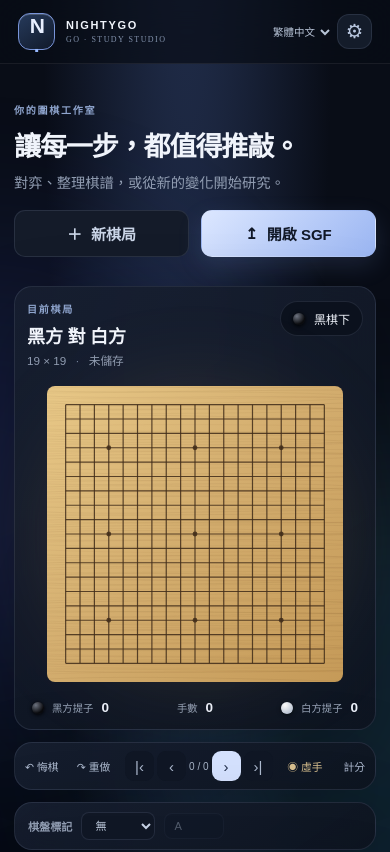
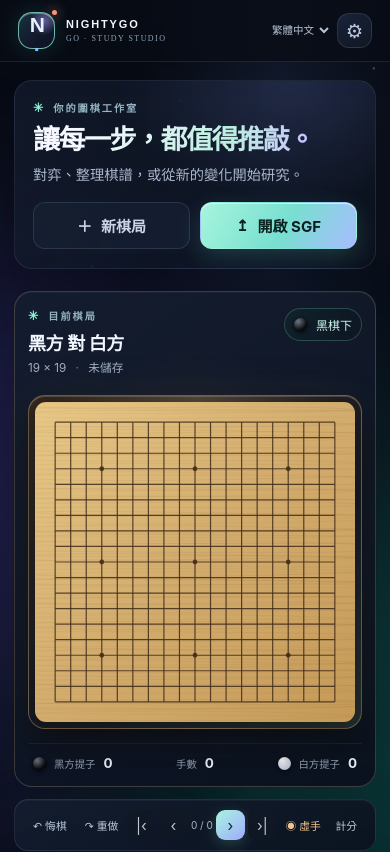
Before and after one commit to ccs96307/NightyGo, a website: page web/index.html in a window 390 px wide. Shown: the top 852 px of the page. Drawn offline with Linux system fonts and the light colour scheme.

Commit message:
feat(ui): refresh observatory visual identity

```diff
--- a/web/index.html
+++ b/web/index.html
@@ -9,6 +9,7 @@
     <link rel="icon" href="icon.svg" type="image/svg+xml" />
     <link rel="manifest" href="manifest.webmanifest" />
     <link rel="stylesheet" href="styles.css" />
+    <link rel="stylesheet" href="theme.css?v=8" />
   </head>
   <body>
     <div class="ambient ambient-one"></div><div class="ambient ambient-two"></div>
--- /dev/null
+++ b/web/theme.css
@@ -0,0 +1,262 @@
+/* NightyGo's observatory theme: vivid light on a calm, dark study desk. */
+:root {
+  --bg: #080c15;
+  --surface: rgba(16, 23, 38, .88);
+  --surface-2: #151e31;
+  --line: rgba(178, 200, 239, .14);
+  --text: #f2f6ff;
+  --muted: #9ba9c0;
+  --accent: #8af0d3;
+  --accent-strong: #62d9bd;
+  --gold: #e6b876;
+  --violet: #aa92ff;
+  --coral: #ff917b;
+  --shadow: 0 28px 80px rgba(0, 0, 0, .38);
+}
+
+html { scroll-behavior: smooth; }
+body {
+  isolation: isolate;
+  background:
+    radial-gradient(ellipse at 72% 2%, rgba(62, 87, 146, .2), transparent 35%),
+    radial-gradient(ellipse at 9% 46%, rgba(87, 58, 150, .16), transparent 34%),
+    radial-gradient(ellipse at 94% 72%, rgba(34, 132, 135, .15), transparent 30%),
+    var(--bg);
+  font-family: Inter, "Noto Sans TC", "PingFang TC", "Microsoft JhengHei", sans-serif;
+}
+body::before {
+  content: "";
+  position: fixed;
+  inset: 0;
+  z-index: -1;
+  pointer-events: none;
+  opacity: .25;
+  background-image:
+    radial-gradient(1px 1px at 8% 13%, #d8e8ff 65%, transparent),
+    radial-gradient(1.5px 1.5px at 22% 74%, #a9c7ff 65%, transparent),
+    radial-gradient(1px 1px at 43% 28%, #fff 65%, transparent),
+    radial-gradient(1px 1px at 68% 61%, #b6ffe7 65%, transparent),
+    radial-gradient(1.5px 1.5px at 89% 19%, #d8d1ff 65%, transparent),
+    radial-gradient(1px 1px at 95% 87%, #fff 65%, transparent);
+  background-size: 420px 360px;
+  mask-image: linear-gradient(to bottom, #000 0%, #000 58%, transparent 92%);
+}
+.ambient { filter: blur(105px); opacity: .22; animation: aurora-drift 18s ease-in-out infinite alternate; }
+.ambient-one { background: #6e5cff; }
+.ambient-two { background: #14cbb0; animation-delay: -8s; }
+@keyframes aurora-drift { from { transform: translate3d(-12px, -10px, 0) scale(.94); } to { transform: translate3d(24px, 22px, 0) scale(1.08); } }
+
+.topbar {
+  height: 72px;
+  position: sticky;
+  top: 0;
+  z-index: 10;
+  border-bottom: 1px solid rgba(186, 207, 243, .11);
+  background: rgba(8, 12, 21, .78);
+  box-shadow: 0 8px 30px rgba(0, 0, 0, .13);
+}
+.brand { letter-spacing: .17em; }
+.brand-mark {
+  position: relative;
+  border: 1px solid rgba(138, 240, 211, .72);
+  border-radius: 14px;
+  background: radial-gradient(circle at 72% 23%, rgba(170, 146, 255, .52), transparent 38%), linear-gradient(145deg, #1a3140, #101627 72%);
+  box-shadow: 0 0 26px rgba(105, 229, 205, .15), inset 0 1px 0 #fff5;
+}
+.brand-mark::after {
+  content: "";
+  width: 5px; height: 5px;
+  position: absolute; right: -3px; top: -3px;
+  border-radius: 50%; background: var(--coral);
+  box-shadow: 0 0 12px var(--coral);
+}
+.brand small { color: #8fa5b6; }
+.connection { color: #b7c7d4; }
+.connection i { background: var(--accent); box-shadow: 0 0 13px rgba(138, 240, 211, .9); }
+.top-actions select { border: 1px solid transparent; border-radius: 10px; }
+.top-actions select:hover { border-color: var(--line); background: #111a29; }
+.icon-button { border-color: var(--line); background: linear-gradient(145deg, #192338, #101724); transition: .2s ease; }
+.icon-button:hover { color: var(--accent); border-color: rgba(138, 240, 211, .55); transform: rotate(-8deg); }
+
+.app-shell { max-width: 1600px; padding-top: 30px; }
+.hero-row {
+  position: relative;
+  min-height: 148px;
+  padding: 20px 25px 22px;
+  margin: 0 0 22px;
+  overflow: hidden;
+  border: 1px solid rgba(177, 198, 233, .1);
+  border-radius: 22px;
+  background:
+    radial-gradient(ellipse at 78% 0%, rgba(116, 132, 220, .18), transparent 45%),
+    linear-gradient(105deg, rgba(19, 27, 44, .84), rgba(12, 19, 31, .57));
+  box-shadow: 0 22px 60px rgba(0, 0, 0, .18);
+}
+.hero-row::after {
+  content: "";
+  position: absolute;
+  right: 13%; top: -90px;
+  width: 300px; height: 300px;
+  border-radius: 50%;
+  background:
+    radial-gradient(circle, transparent 0 35%, rgba(170, 146, 255, .06) 35.3% 35.7%, transparent 36% 53%, rgba(138, 240, 211, .07) 53.3% 53.7%, transparent 54% 68%, rgba(255, 255, 255, .035) 68.3% 68.7%, transparent 69%),
+    conic-gradient(from 12deg, transparent 0 18%, rgba(138, 240, 211, .12) 19%, transparent 20% 48%, rgba(170, 146, 255, .12) 49%, transparent 50% 78%, rgba(255, 145, 123, .1) 79%, transparent 80%);
+  filter: drop-shadow(0 0 36px rgba(138, 240, 211, .08));
+  pointer-events: none;
+}
+.hero-row > div, .hero-actions { position: relative; z-index: 1; }
+.eyebrow { color: #94b5c3; font-size: .68rem; letter-spacing: .19em; }
+.eyebrow::before { content: "✳"; color: var(--accent); margin-right: 8px; font-size: .82rem; }
+.hero-row h1 {
+  margin-top: 9px;
+  font-size: clamp(2rem, 3.5vw, 3.1rem);
+  letter-spacing: -.055em;
+  line-height: 1.2;
+  background: linear-gradient(105deg, #f6f8ff 18%, #bceee1 70%, #c8bcff);
+  color: transparent;
+  background-clip: text;
+}
+.hero-row p { color: #aab7cc; }
+.hero-actions { gap: 10px; }
+.button { border-radius: 12px; transition: transform .2s ease, box-shadow .2s ease, filter .2s ease; }
+.button-primary {
+  color: #09201e;
+  background: linear-gradient(120deg, #a6f5dd, #78dfd0 54%, #a8bcff);
+  box-shadow: 0 8px 24px rgba(99, 223, 195, .18), inset 0 1px 0 #ffffffa0;
+}
+.button-primary:hover { box-shadow: 0 12px 30px rgba(99, 223, 195, .29); filter: saturate(1.14) brightness(1.06); }
+.button-quiet { border-color: var(--line); background: rgba(23, 32, 50, .78); }
+.button-quiet:hover { border-color: rgba(170, 146, 255, .5); color: #e2d9ff; }
+
+.workspace { gap: 16px; }
+.surface {
+  position: relative;
+  border-color: rgba(177, 198, 233, .13);
+  background: linear-gradient(145deg, rgba(20, 29, 47, .94), rgba(12, 19, 32, .95));
+  box-shadow: 0 22px 60px rgba(0, 0, 0, .22), inset 0 1px 0 rgba(255, 255, 255, .035);
+  backdrop-filter: blur(20px);
+}
+.board-card {
+  padding: 23px 26px 16px;
+  border-color: rgba(214, 181, 128, .24);
+  background:
+    radial-gradient(ellipse at 50% 48%, rgba(222, 178, 111, .07), transparent 52%),
+    linear-gradient(145deg, rgba(20, 29, 47, .97), rgba(12, 19, 32, .98));
+}
+.board-head { margin-bottom: 2px; }
+.game-title h2, .panel-heading h2 { letter-spacing: -.025em; }
+.game-meta { color: #a0afc4; }
+.turn-pill {
+  border-color: rgba(138, 240, 211, .22);
+  background: linear-gradient(120deg, rgba(17, 36, 43, .88), rgba(14, 21, 35, .9));
+  color: #c9f7e9;
+}
+.stone-chip { width: 13px; height: 13px; }
+.board-wrap {
+  width: 100%;
+  max-width: min(100%, min(72vh, 760px));
+  margin: 18px auto 12px;
+  padding: clamp(8px, 1.4vw, 16px);
+  border: 1px solid rgba(245, 206, 147, .35);
+  border-radius: 22px;
+  background:
+    radial-gradient(ellipse at 50% 0%, rgba(255, 226, 174, .18), transparent 60%),
+    linear-gradient(145deg, #33271d, #171a21 58%, #23302d);
+  box-shadow: 0 18px 38px rgba(0, 0, 0, .4), inset 0 1px 0 rgba(255, 243, 218, .18), 0 0 48px rgba(220, 174, 107, .08);
+}
+.board-wrap canvas { border-radius: 11px; box-shadow: 0 8px 22px rgba(0, 0, 0, .28); }
+.board-pulse { opacity: .6; background: radial-gradient(ellipse, rgba(125, 227, 203, .16), rgba(170, 127, 255, .08) 40%, transparent 72%); }
+.board-footer { border-top: 1px solid rgba(177, 198, 233, .09); margin-top: 2px; padding-top: 11px; }
+.board-footer b { color: #f0f6ff; }
+
+.toolbar { border-radius: 14px; padding: 9px 12px; }
+.tool-button, .round-button { color: #bac8da; }
+.tool-button:hover, .round-button:hover { color: var(--accent); background: rgba(138, 240, 211, .09); }
+.round-button.accent { background: linear-gradient(135deg, #a9f3df, #9fafff); color: #102323; box-shadow: 0 4px 14px rgba(138, 240, 211, .2); }
+.pass-button { color: #f1c78e; }
+.markup-bar { border-radius: 13px; background: rgba(15, 22, 36, .84); }
+.side-column { gap: 13px; }
+.panel { padding: 18px 19px; border-radius: 17px; }
+.tree-panel { border-top-color: rgba(170, 146, 255, .43); }
+.analysis-panel { border-top-color: rgba(138, 240, 211, .43); }
+.info-panel { border-top-color: rgba(255, 145, 123, .4); }
+.count-badge { color: #d9cffd; border: 1px solid rgba(170, 146, 255, .24); background: rgba(92, 71, 153, .22); }
+.small-button { background: rgba(25, 37, 57, .92); border-color: rgba(177, 198, 233, .13); color: #c4d2e7; transition: .18s ease; }
+.small-button:hover, .small-button.active { color: var(--accent); border-color: rgba(138, 240, 211, .4); background: rgba(28, 57, 59, .68); }
+.tree-scroll { background: linear-gradient(145deg, rgba(8, 14, 25, .85), rgba(17, 26, 42, .8)); border: 1px solid rgba(177, 198, 233, .07); }
+.tree-link.active { stroke: var(--accent); filter: drop-shadow(0 0 4px rgba(138, 240, 211, .5)); }
+.tree-node.current circle { stroke: var(--coral); filter: drop-shadow(0 0 6px rgba(255, 145, 123, .8)); }
+.status-tag { border: 1px solid rgba(230, 184, 118, .18); background: rgba(87, 61, 28, .38); color: #f3d39e; }
+.status-tag.ready { border-color: rgba(138, 240, 211, .22); background: rgba(20, 82, 69, .32); color: #9cf3d7; }
+.ai-orb {
+  color: #111e2c;
+  background: radial-gradient(circle at 25% 20%, #f5e4b0, #a68cff 45%, #43bba8 88%);
+  box-shadow: 0 0 26px rgba(170, 146, 255, .28), 0 0 42px rgba(138, 240, 211, .11);
+  animation: orb-breathe 5s ease-in-out infinite alternate;
+}
+@keyframes orb-breathe { to { box-shadow: 0 0 34px rgba(170, 146, 255, .4), 0 0 52px rgba(138, 240, 211, .2); } }
+.ai-empty p, .muted { line-height: 1.6; }
+.metric-row b { color: var(--accent); font-variant-numeric: tabular-nums; }
+.candidate-list { color: #e7edfa; }
+.review-jump, .text-button, .model-links a { color: var(--accent); }
+.review-jump:hover, .text-button:hover, .model-links a:hover { color: #d5fff2; }
+.info-grid { gap: 14px 18px; }
+.info-grid span, .comment-box label { color: #a5b3c9; }
+.info-grid b { color: #f0f4ff; }
+.comment-box textarea, .markup-bar select, .markup-bar input, .library-actions input {
+  background: rgba(8, 14, 24, .78);
+  border-color: rgba(177, 198, 233, .14);
+  color: #e8effb;
+}
+.comment-box textarea:focus, .library-actions input:focus { outline: 1px solid rgba(138, 240, 211, .55); border-color: var(--accent); }
+.library-panel { border-top-color: rgba(255, 145, 123, .34); }
+.library-card {
+  border-color: rgba(177, 198, 233, .12);
+  background: linear-gradient(145deg, rgba(21, 31, 50, .95), rgba(13, 20, 33, .95));
+}
+.library-card:hover { border-color: rgba(138, 240, 211, .5); box-shadow: 0 12px 28px rgba(0, 0, 0, .24); }
+.library-card b { color: #eff4ff; }
+.modal { border-color: rgba(138, 240, 211, .22); background: linear-gradient(145deg, #172238, #0e1523); }
+.modal-head { border-bottom: 1px solid var(--line); padding-bottom: 12px; }
+.setting-row { border-color: var(--line); }
+.toast { background: linear-gradient(120deg, #c9f8e8, #ced7ff); color: #142027; }
+footer { border-top: 1px solid rgba(177, 198, 233, .08); margin-top: 20px; }
+
+body.light {
+  --accent: #087e76;
+  --accent-strong: #056b65;
+  --violet: #6653b9;
+  --coral: #bd574a;
+}
+body.light::before { opacity: .12; }
+body.light .hero-row { background: linear-gradient(110deg, rgba(255,255,255,.9), rgba(240,244,248,.92)); }
+body.light .hero-row h1 { background-image: linear-gradient(105deg, #203241, #087e76 70%, #6653b9); }
+body.light .hero-row p { color: #5e6a7a; }
+  body.light .hero-row::after { opacity: .55; }
+body.light .board-card { background: linear-gradient(145deg, #fff, #f7f6f1); }
+body.light .board-wrap { background: linear-gradient(145deg, #eee2cc, #d8d2c8); border-color: #d7bd91; box-shadow: 0 16px 32px rgba(71, 59, 39, .16), inset 0 1px 0 #fff; }
+body.light .surface { box-shadow: 0 18px 48px rgba(47, 55, 69, .1); }
+body.light .info-grid b { color: #263447; }
+body.light .library-card b { color: #253247; }
+body.light .comment-box textarea, body.light .markup-bar select, body.light .markup-bar input, body.light .library-actions input { color: #263447; background: #f3f5f7; }
+body.light .turn-pill { color: #1c4d47; background: #edf7f3; }
+
+@media (max-width: 790px) {
+  .hero-row { padding: 19px 18px; border-radius: 18px; }
+  .hero-row::after { right: -145px; opacity: .7; }
+  .app-shell { padding-top: 18px; }
+  .board-card { padding: 16px 13px 13px; }
+  .board-wrap { max-width: min(100%, 78vw); padding: 8px; border-radius: 17px; }
+  .panel { border-radius: 15px; }
+}
+@media (max-width: 460px) {
+  .topbar { height: 62px; }
+  .hero-row h1 { font-size: 1.8rem; }
+  .hero-row::after { display: none; }
+  .board-wrap { max-width: 86vw; padding: 6px; }
+  .turn-pill { padding: 7px 9px; }
+}
+@media (prefers-reduced-motion: reduce) {
+  html { scroll-behavior: auto; }
+  .ambient, .ai-orb { animation: none; }
+}
```
Also changed, not shown: web/sw.js (+4 -4 lines), 1 other file.
